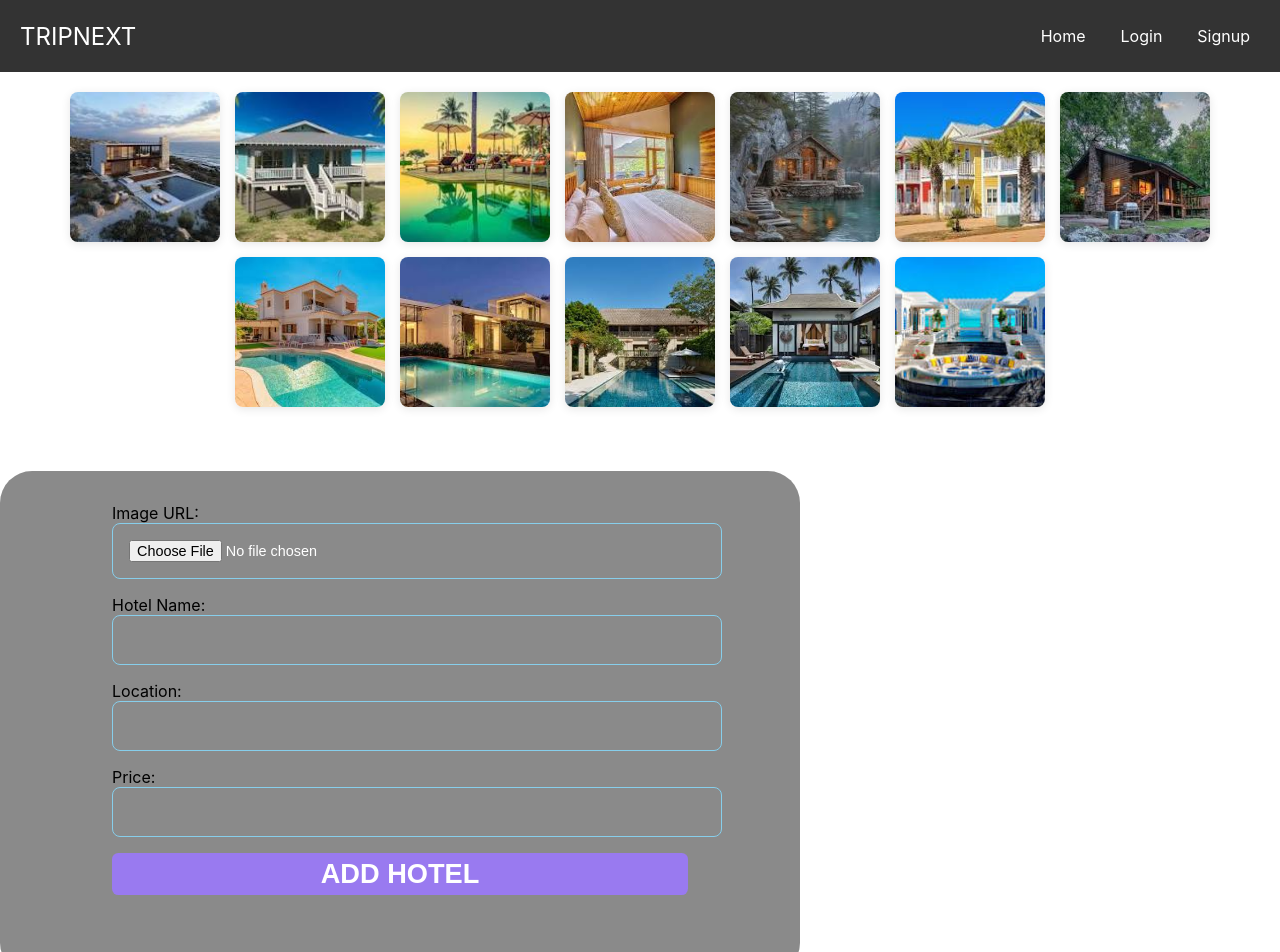
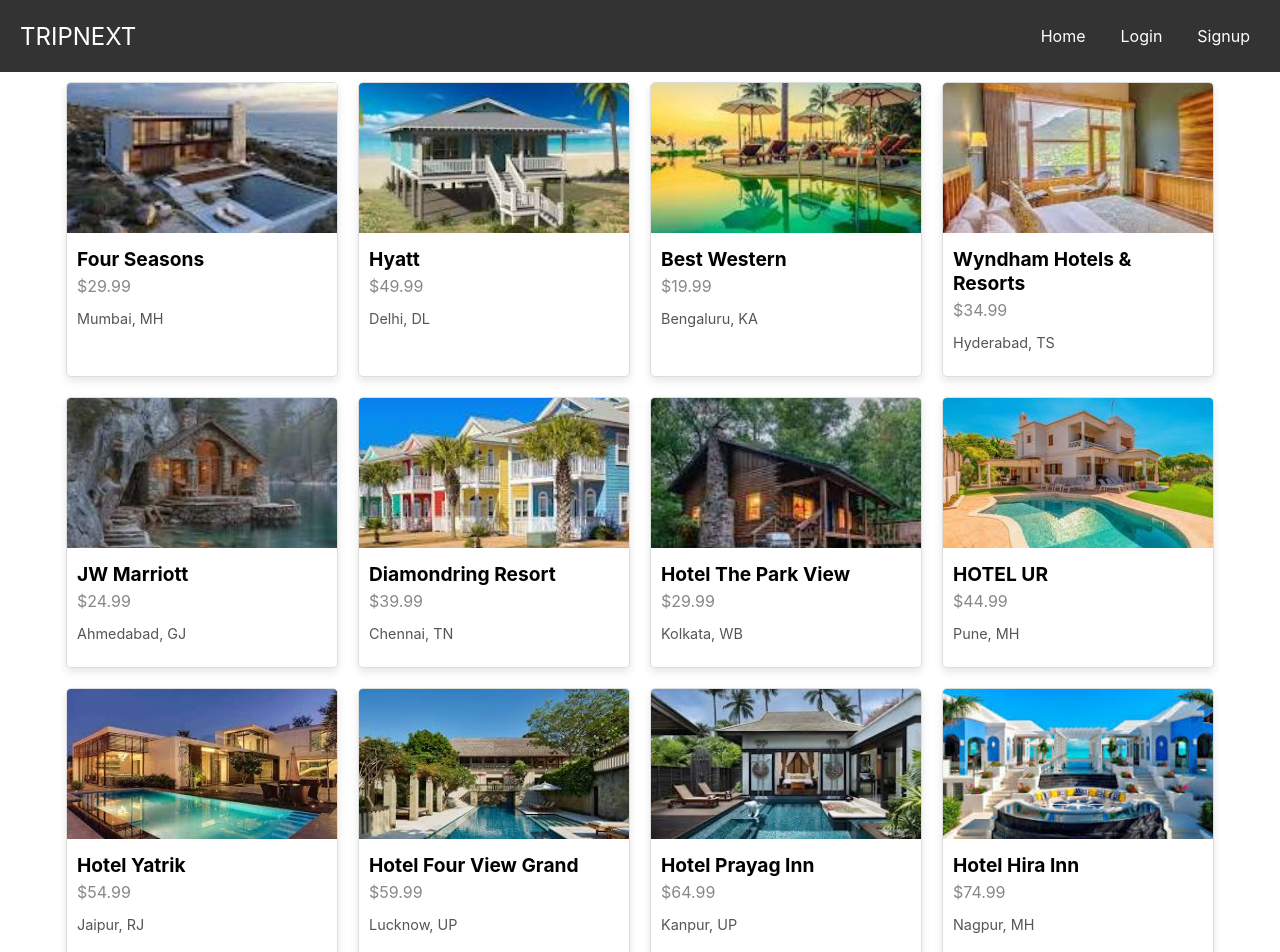
Before and after one commit to im-ayushjha/TripNest, a React (Create React App) app in the folder client/: page / in a window 1280 px wide. Shown: the top 952 px of the page. Built offline with nearby package versions, Linux system fonts and the light colour scheme; the HTML template or start-up script is replaced by a standard one.

Commit message:
Cart Added

```diff
--- a/client/src/component/CardItem.css
+++ b/client/src/component/CardItem.css
@@ -3,7 +3,7 @@
     border-radius: 5px;
     overflow: hidden;
     margin: 10px;
-    width: 200px;
+    width: 270px;
     box-shadow: 0 4px 8px rgba(0, 0, 0, 0.1);
     transition: transform 0.3s;
   }
--- a/client/src/component/Home.css
+++ b/client/src/component/Home.css
@@ -20,3 +20,13 @@
     height: 100%;
     object-fit: cover; /* Crop images to cover area */
   }
+  .app {
+    text-align: center;
+    padding: 20px;
+  }
+
+  .cart {
+    display: flex;
+    justify-content: center;
+    flex-wrap: wrap;
+  }
--- a/client/src/component/Home.js
+++ b/client/src/component/Home.js
@@ -13,36 +13,112 @@
 import image10 from '../images/image10.jpeg'
 import image11 from '../images/image11.jpeg'
 import image12 from '../images/image12.jpeg'
-import AddData from './AddData';
+// import AddData from './AddData';
+import CardItem from './Card';
 
 function Home() {
   // Array of image paths
   const images = [
-    image1,
-    image2,
-    image3,
-    image4,
-    image5,
-    image6,
-    image7,
-    image8,
-    image9,
-    image10,
-    image11,
-    image12,
-  ];
+    {
+      name: 'Four Seasons',
+      image: image1,
+      price: 29.99,
+      location: 'Mumbai, MH',
+      link: '/item1'
+    },
+    {
+      name: 'Hyatt',
+      image: image2,
+      price: 49.99,
+      location: 'Delhi, DL',
+      link: '/item2'
+    },
+    {
+      name: 'Best Western',
+      image: image3,
+      price: 19.99,
+      location: 'Bengaluru, KA',
+      link: '/item3'
+    },
+    {
+      name: 'Wyndham Hotels & Resorts',
+      image: image4,
+      price: 34.99,
+      location: 'Hyderabad, TS',
+      link: '/item4'
+    },
+    {
+      name: 'JW Marriott',
+      image:image5,
+      price: 24.99,
+      location: 'Ahmedabad, GJ',
+      link: '/item5'
+    },
+    {
+      name: 'Diamondring Resort',
+      image:image6,
+      price: 39.99,
+      location: 'Chennai, TN',
+      link: '/item6'
+    },
+    {
+      name: 'Hotel The Park View',
+      image: image7,
+      price: 29.99,
+      location: 'Kolkata, WB',
+      link: '/item7'
+    },
+    {
+      name: 'HOTEL UR',
+      image:image8,
+      price: 44.99,
+      location: 'Pune, MH',
+      link: '/item8'
+    },
+    {
+      name: 'Hotel Yatrik',
+      image: image9,
+      price: 54.99,
+      location: 'Jaipur, RJ',
+      link: '/item9'
+    },
+    {
+      name: 'Hotel Four View Grand',
+      image:image10,
+      price: 59.99,
+      location: 'Lucknow, UP',
+      link: '/item10'
+    },
+    {
+      name: 'Hotel Prayag Inn',
+      image:image11,
+      price: 64.99,
+      location: 'Kanpur, UP',
+      link: '/item11'
+    },
+    {
+      name: 'Hotel Hira Inn',
+      image: image12,
+      price: 74.99,
+      location: 'Nagpur, MH',
+      link: '/item12'
+    }
+];
 
   return (
     <>
-    <div className="gallery">
-       {/* <img src={img1}/> */}
-      {images.map((image, index) => (
-        <div key={index} className="gallery-item">
-          <img src={image} alt={index + 1} />
+    <div className="cart">
+          {images.map((item, index) => (
+            <CardItem
+              key={index}
+              name={item.name}
+              image={item.image}
+              price={item.price}
+              location={item.location}
+              link={item.link}
+            />
+          ))}
         </div>
-      ))}
-    </div>
-    <AddData />
     </>
   );
 
--- a/client/src/pages/signin.js
+++ b/client/src/pages/signin.js
@@ -21,7 +21,7 @@
         }
 
         try {
-            const response = await axios.post("http://localhost:5000/signup", {
+            const response = await axios.post("http://localhost:5000/signin", {
                 email: email,
                 password: pass,
             });
@@ -46,7 +46,7 @@
             // setloginId({ userId: response.data.userInfo._id, userName: response.data.userInfo.name, userEmail: response.data.userInfo.email, quizIds: response.data.userInfo.attemptedQuizes })
             // console.log('here is data recieved',response)
             console.log(response.data.userInfo);
-            navigate('/home',{state:{val:response.data.userInfo}});
+            navigate('/',{state:{val:response.data.userInfo}});
             // window.alert("User Login successfully");
             // <Navigate to="/"  />
         } catch (error) {
@@ -58,7 +58,7 @@
     return (
         <div className="container">
           <div className="form-container">
-            <form>
+            <form onSubmit={check}>
               <div className="brand">
                 <h3 className="login-title">LOGIN</h3>
               </div>
--- a/client/src/pages/signup.js
+++ b/client/src/pages/signup.js
@@ -1,69 +1,67 @@
 import { useState } from 'react';
-import './loginregister.css'
-import { Link } from 'react-router-dom';
+import { Link,useNavigate} from "react-router-dom";
 import axios from 'axios';
 
+import './loginregister.css'
 
-function Signup () {
+const Signin = () => {
+   const navigate=useNavigate();
     const [email, setEmail] = useState("");
     const [pass, setPass] = useState("");
-    const [name, setName] = useState("");
-    const [phone,setPhone] = useState();
     const [isError, setisError] = useState(false);
-    const [error, setError] = useState("Some Error Occured!")
-    const handleSubmit = async (e) => {
+    const [error, setError] = useState("Some Error Occured!");
+
+    const check = async (e) => {
         e.preventDefault();
 
         setisError(false);
-        if (!name || !email || !pass) {
-            setError("Some Fields are Missing!")
+        if (!email || !pass) {
+            setError("Some Fields are Missing!");
             setisError(true);
             return;
         }
 
         try {
-            const response = await axios.post(
-                "http://localhost:5000/signup",
-                {
-                    name: name,
-                    email: email,
-                    password: pass,
-                    phoneNumber:phone
-                }
-            );
+            const response = await axios.post("http://localhost:5000/signin", {
+                email: email,
+                password: pass,
+            });
             console.log(response);
             if (!response) {
                 setisError(true);
-                setError("Something went wrong")
+                setError("Something went wrong");
                 return;
             } else {
-                setError(response.data.error);
                 setisError(false);
             }
-            if (response.data.error === "email already used") {
-                setisError(true);
-                setError(response.data.error);
+            if (response.data.message === "User does not exist") {
+                // window.alert('User does not exist')
+                setisError(true)
+                window.alert(response.data.message);
+                return;
+            } else if (response.data.message === "Invalid Password") {
+                setisError(true)
+                window.alert("Invalid email or Password");
+                return;
+            }
 
-                console.log(response.data.error);
-            }
-             else window.alert("Registered successfully");
+            // console.log(response.data.us);
+            window.alert("login successful");
+            navigate('/');
+
         } catch (error) {
             setisError(true);
+            setError("An error occurred during login");
+            console.log(error);
         }
     }
     return (
         <div className="container">
           <div className="form-container">
-            <form onSubmit={handleSubmit}>
+            <form onSubmit={check}>
               <div className="brand">
-                <h3 className="login-title">Register</h3>
+                <h3 className="login-title">LOGIN</h3>
               </div>
-              <input
-                type="text"
-                placeholder="Name"
-                name="name"
-                onChange={(e) => setName(e.target.value)}
-              />
               <input
                 type="text"
                 placeholder="Email"
@@ -71,20 +69,14 @@
                 onChange={(e) => setEmail(e.target.value)}
               />
               <input
-                type="number"
-                placeholder="Phone"
-                name="phone"
-                onChange={(e) => setPhone(e.target.value)}
-              />
-              <input
                 type="password"
                 placeholder="Password"
                 name="password"
                 onChange={(e) => setPass(e.target.value)}
               />
-              <button type="submit">Register</button>
+              <button type="submit">Login</button>
               <span>
-                Already have an account? <Link to="/signin">Register</Link>
+                Don't have an account? <Link to="/signup">Register</Link>
               </span>
             </form>
           </div>
@@ -92,4 +84,4 @@
       );
 }
 
-export default Signup;
+export default Signin;
```
Also changed, not shown: 1 other file (tests, documents, lock files or other folders).
